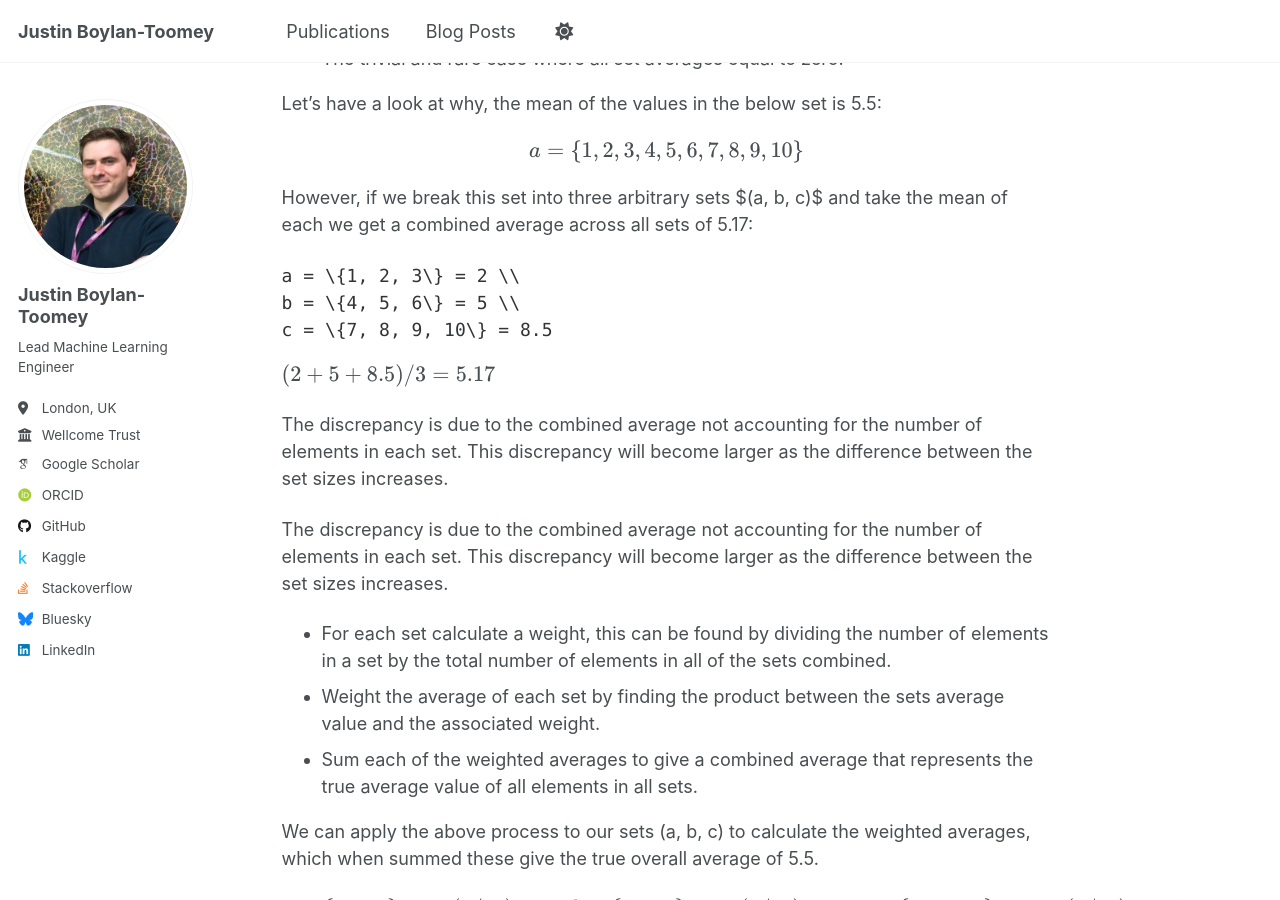
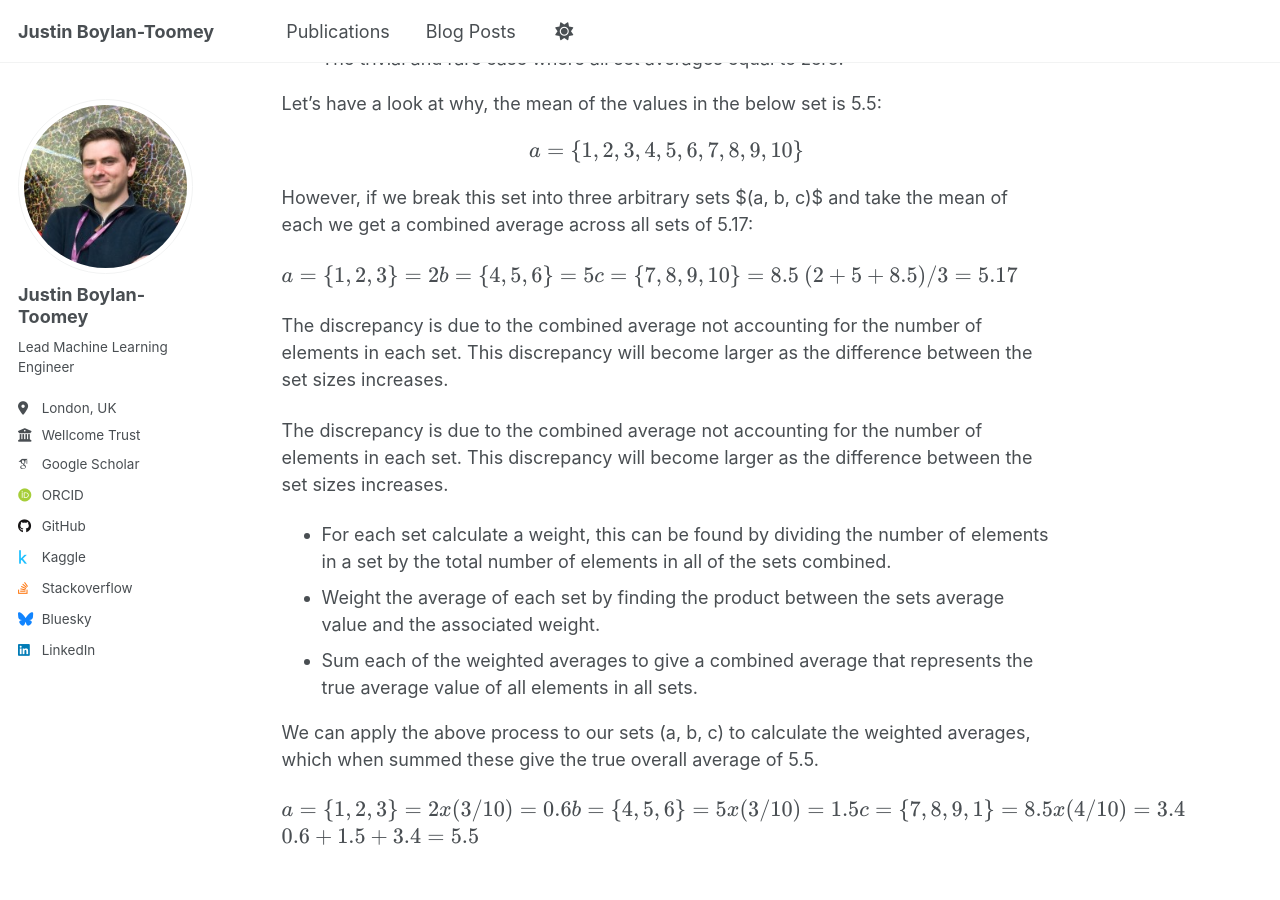
Before and after one commit to justinbt1/justinbt1.github.io, a Jekyll site: the page built from _posts/2025-06-13-mean-of-means.md, in a window 1280 px wide and 900 px high, scrolled down 478 px. Built offline with Jekyll 4.4.1, drawn with Linux system fonts in a browser that asks for light colours; some web fonts are replaced; a script that is not in the unit is left out.

Commit message:
Add mean of mean post

````diff
--- a/_posts/2025-06-13-mean-of-means.md
+++ b/_posts/2025-06-13-mean-of-means.md
@@ -21,15 +21,14 @@ $$
 
 However, if we break this set into three arbitrary sets $(a, b, c)$ and take the mean of each we get a combined average across all sets of 5.17:
 
-```math
-a = \{1, 2, 3\} = 2 \\
+$$
+a = \{1, 2, 3\} = 2 \newline
 b = \{4, 5, 6\} = 5 \\
 c = \{7, 8, 9, 10\} = 8.5
-```
+$$
 $$
 (2 + 5 + 8.5) / 3 = 5.17
 $$
-
 
 The discrepancy is due to the combined average not accounting for the number of elements in each set. This discrepancy will become larger as the difference between the set sizes increases.
 
````
